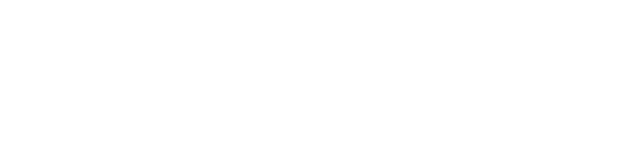
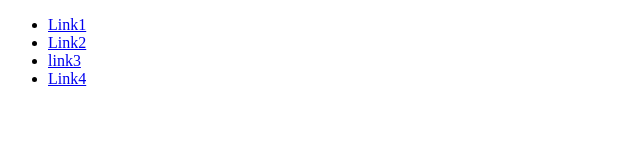
Before and after one commit to trevinadaoud/test-project, a plain HTML site: page index.html in a window 1280 px wide. Shown: the whole page, without its empty margins (0-640 px from the left). Drawn offline with Linux system fonts and the light colour scheme.

Commit message:
Added content, link to css file

```diff
--- a/index.html
+++ b/index.html
@@ -3,8 +3,17 @@
 <head>
     <meta charset="UTF-8">
     <title>Test file</title>
+    <meta name="description" content="">
+    <link rel="stylesheet" href="style.css">
 </head>
 <body>
 
+   <ul>
+    <li><a href="#">Link1</a></li>
+    <li><a href="#">Link2</a></li>
+    <li><a href="#">link3</a></li>
+     <li><a href="#">Link4</a></li>
+   </ul>
+
 </body>
 </html>
```
Also changed, not shown: style.css (added).
